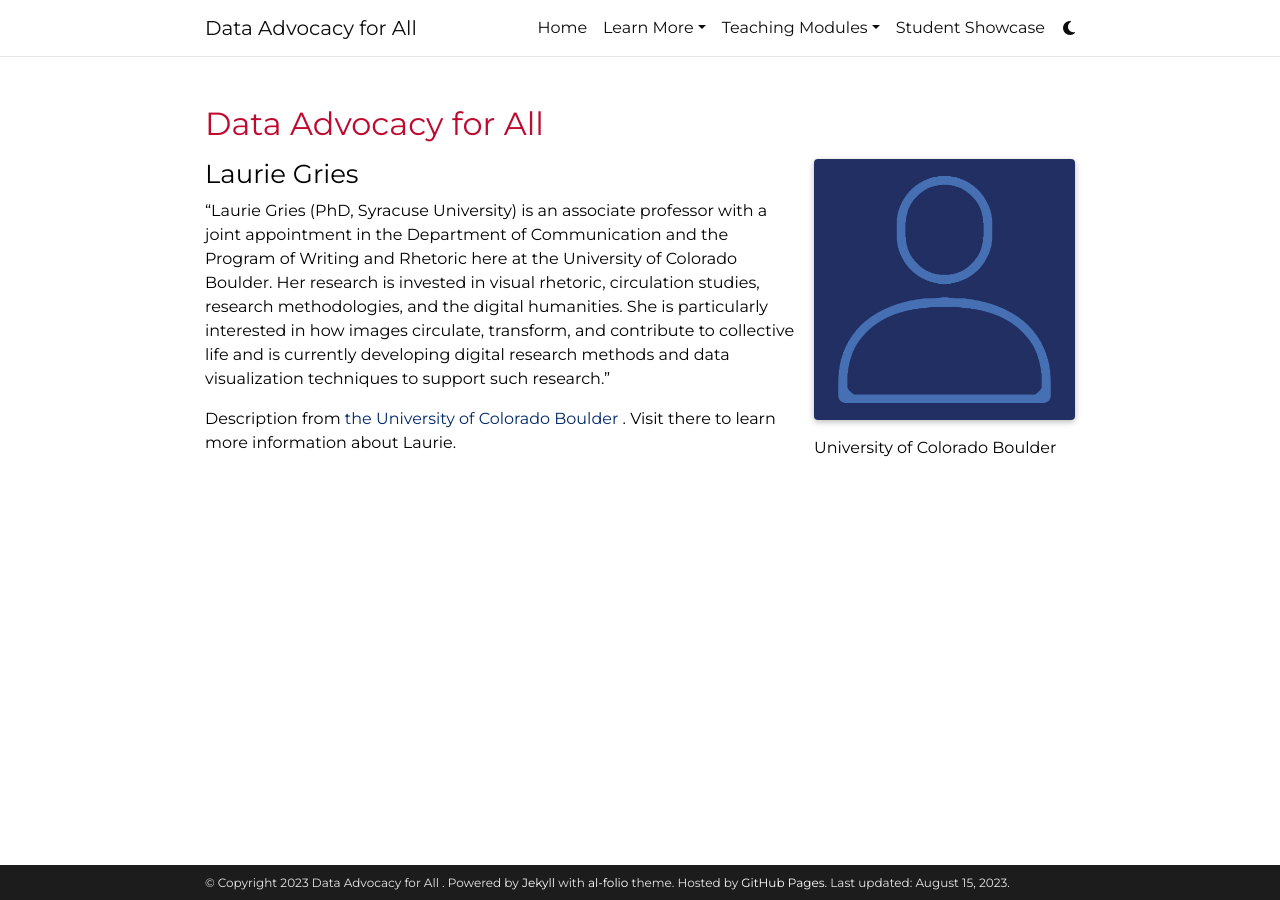
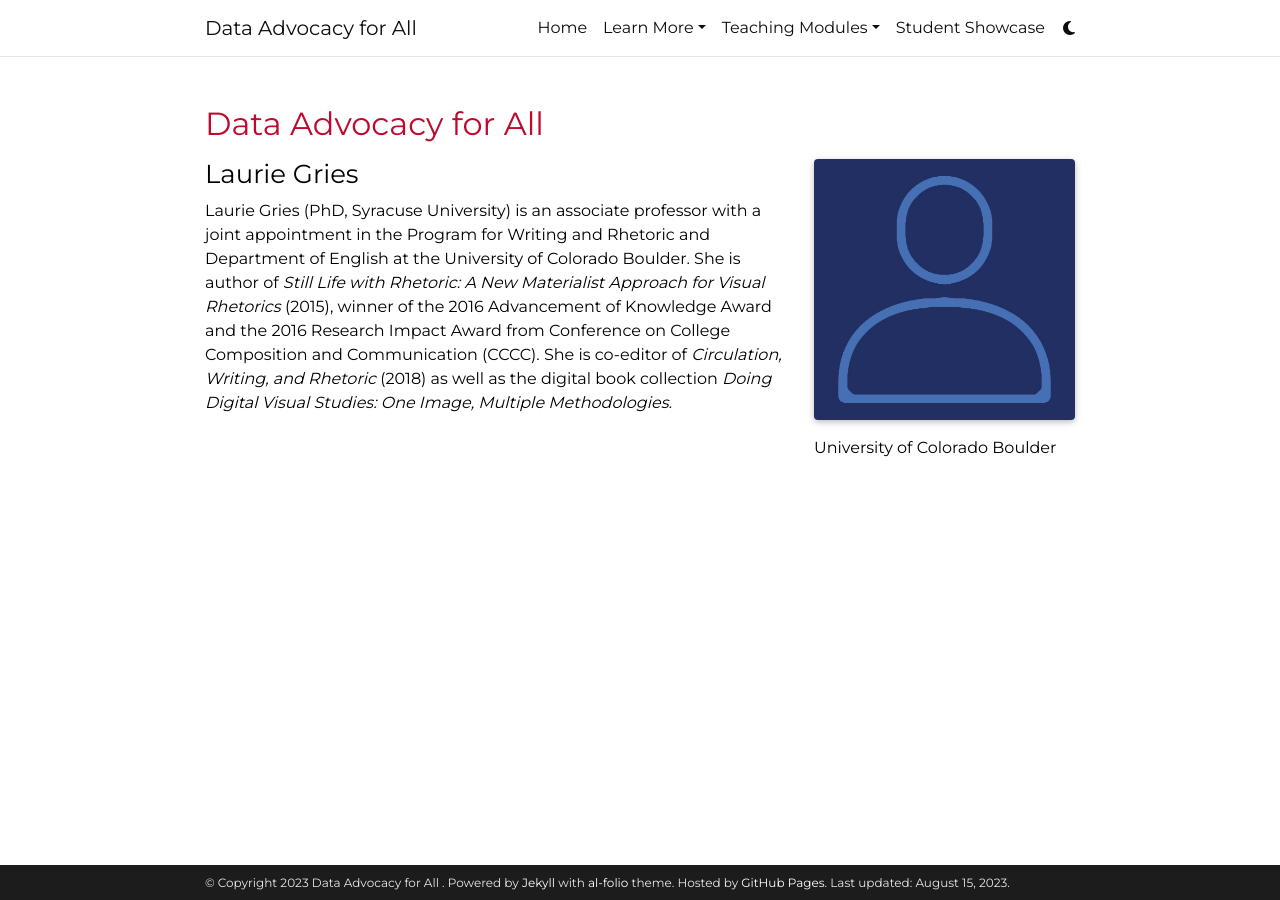
Before and after one commit to expandingthespiderverse/expandingthespiderverse.github.io, a Jekyll site: the page built from _members/gries.md, in a window 1280 px wide. Built offline with Jekyll 4.4.1, drawn with Linux system fonts in a browser that asks for light colours; full-size pictures stand in for the smaller copies a plugin makes; comment, search, counter and statistics services are not loaded; a style sheet for code colours, icons or effects is not loaded.

Commit message:
Update gries.md

```diff
--- a/_members/gries.md
+++ b/_members/gries.md
@@ -10,7 +10,7 @@
 publications: 'author^=*Gries'
 
 teaser: >
-  Laurie Gries (PhD, Syracuse University) is an associate professor with a joint appointment in the Program for Writing and Rhetoric and Department of English at the University of Colorado Boulder. She is author of Still Life with Rhetoric: A New Materialist Approach for Visual Rhetorics (2015), winner of the 2016 Advancement of Knowledge Award and the 2016 Research Impact Award from Conference on College Composition and Communication (CCCC). She is co-editor of Circulation, Writing, and Rhetoric (2018) as well as the digital book collection Doing Digital visual Studies: One Image, Multiple Methodologies.
+  Laurie Gries (PhD, Syracuse University) is an associate professor with a joint appointment in the Program for Writing and Rhetoric and Department of English at the University of Colorado Boulder. She is author of _Still Life with Rhetoric: A New Materialist Approach for Visual Rhetorics_ (2015), winner of the 2016 Advancement of Knowledge Award and the 2016 Research Impact Award from Conference on College Composition and Communication (CCCC). She is co-editor of _Circulation, Writing, and Rhetoric_ (2018) as well as the digital book collection _Doing Digital Visual Studies: One Image, Multiple Methodologies._
 profile:
     name: Laurie E. Gries
     position: Associate Professor
@@ -30,6 +30,4 @@
 
 ## Laurie Gries
 
-"Laurie Gries (PhD, Syracuse University) is an associate professor with a joint appointment in the Department of Communication and the Program of Writing and Rhetoric here at the University of Colorado Boulder. Her research is invested in visual rhetoric, circulation studies, research methodologies, and the digital humanities. She is particularly interested in how images circulate, transform, and contribute to collective life and is currently developing digital research methods and data visualization techniques to support such research."
-
-Description from [the University of Colorado Boulder](https://www.colorado.edu/cmci/people/communication/laurie-gries) . Visit there to learn more information about Laurie.
+Laurie Gries (PhD, Syracuse University) is an associate professor with a joint appointment in the Program for Writing and Rhetoric and Department of English at the University of Colorado Boulder. She is author of _Still Life with Rhetoric: A New Materialist Approach for Visual Rhetorics_ (2015), winner of the 2016 Advancement of Knowledge Award and the 2016 Research Impact Award from Conference on College Composition and Communication (CCCC). She is co-editor of _Circulation, Writing, and Rhetoric_ (2018) as well as the digital book collection _Doing Digital Visual Studies: One Image, Multiple Methodologies._
```
